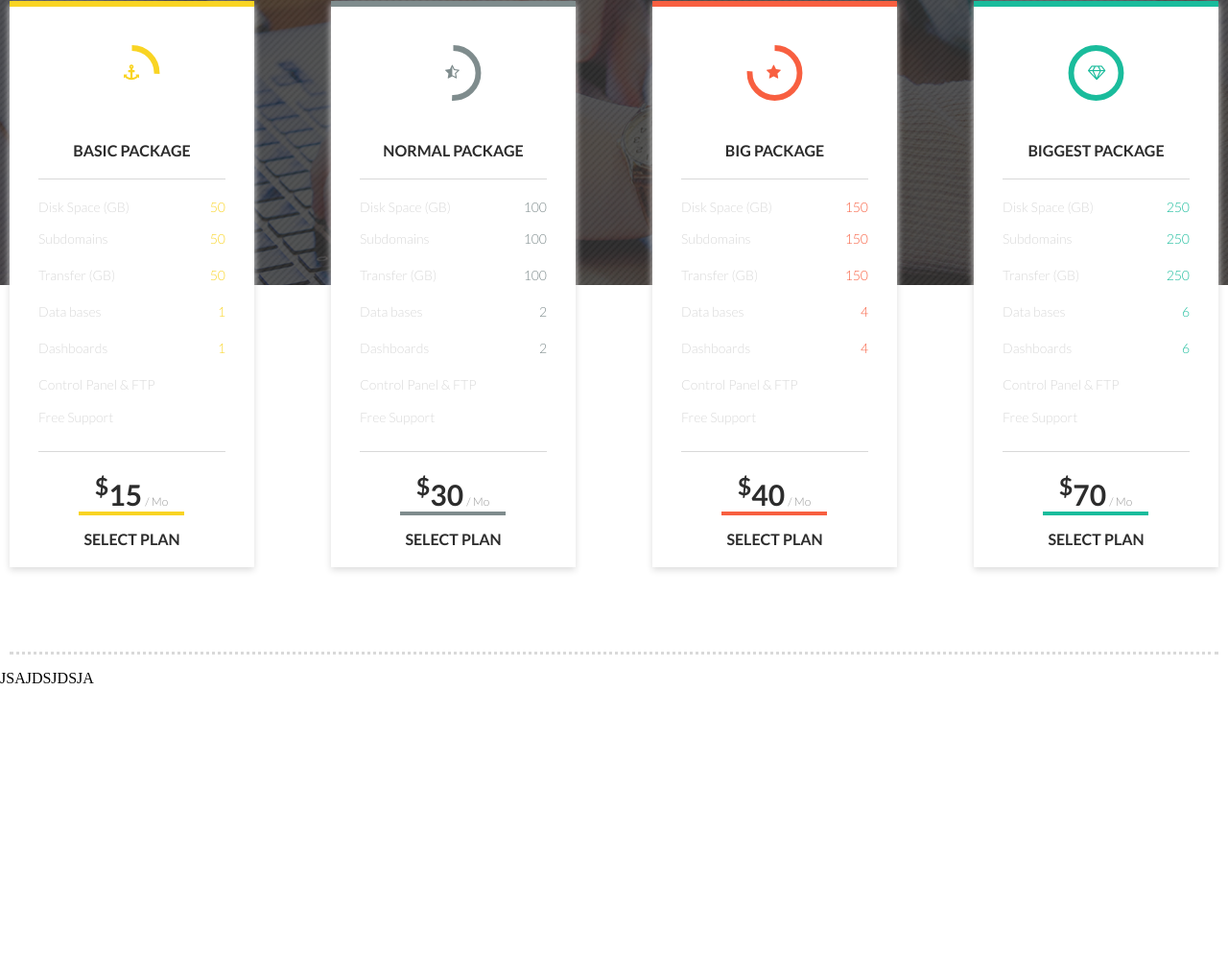
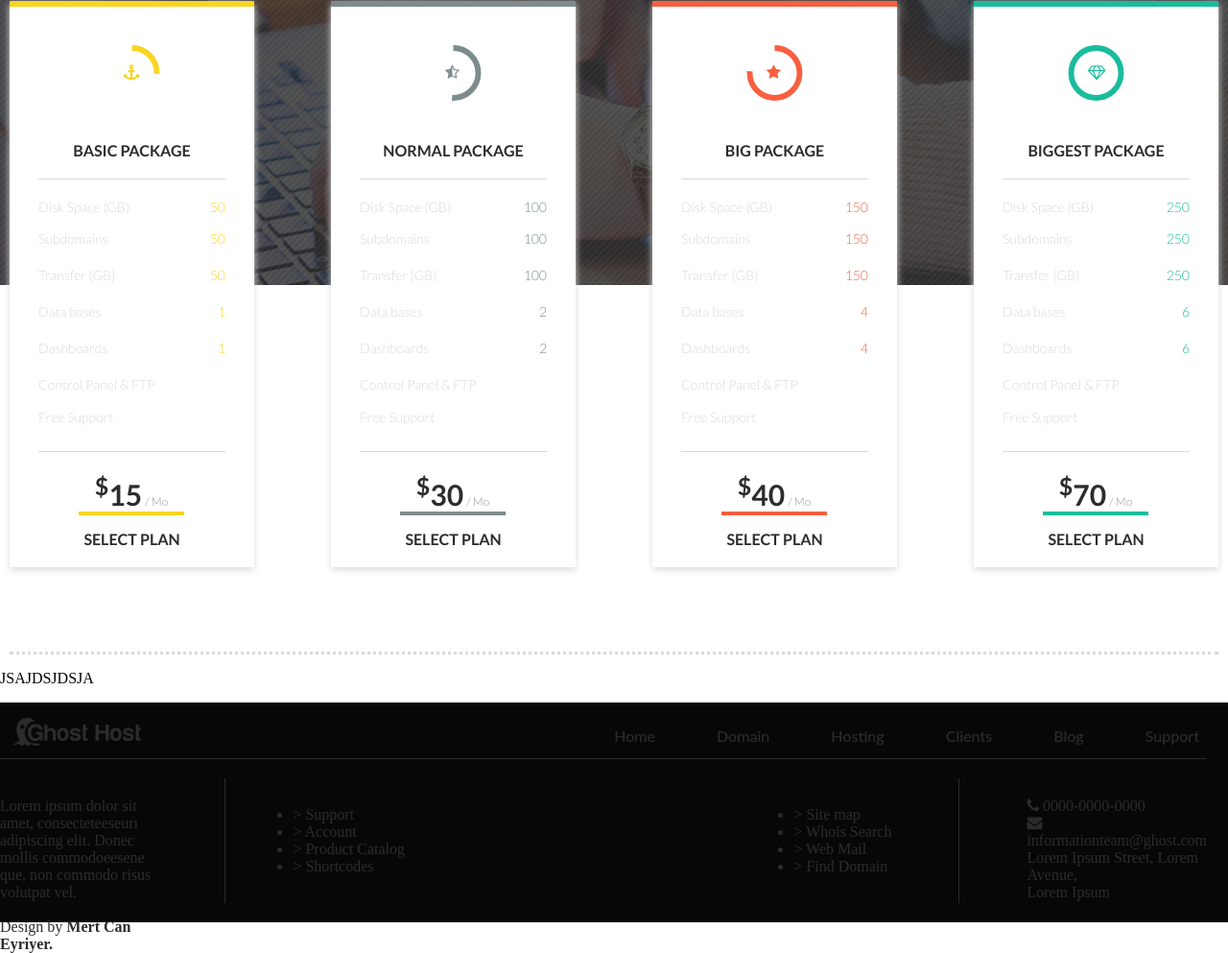
Before and after one commit to Radon-Rodion/RPI-lab1, a plain HTML site: page index.html in a window 1280 px wide. Shown: the part 1678-2671 px from the top of the page at 96% size. Before the commit the page ends 2410 px from the top, so only its background shows below. Drawn offline with Linux system fonts and the light colour scheme.

Commit message:
Added footer (with littlestyles) and some animations. Required font sizes, footer font and other styles/animations

```diff
--- a/index.html
+++ b/index.html
@@ -158,7 +158,7 @@
 				  <circle transform="rotate(-90 150 150)"  cx="240" cy="150" r="40" />
 
 				</svg>
-				<i class="fa fa-star icon" aria-hidden="true"></i>
+				<i class="fa fa-star icon"></i>
 			</div>
 			<div class="packages_singlePackage_name"> BIG PACKAGE </div>
 			<div class="singlePackage_info">
@@ -232,5 +232,51 @@
 </div>
 
 <p>JSAJDSJDSJA</p>
+
+<footer class="footer">
+	<div class="container">
+        <div class="header-inner">
+            <img src="images/logo.png" alt="logo"/>
+
+            <nav class="nav">
+                <a class="nav-link" href="#">Home</a>
+                <a class="nav-link" href="#">Domain</a>
+                <a class="nav-link" href="#">Hosting</a>
+                <a class="nav-link" href="#">Clients</a>
+                <a class="nav-link" href="#">Blog</a>
+                <a class="nav-link" href="#">Support</a>
+            </nav>
+        </div>
+		<div class = "footer_bottom">
+		<div class = "footer_bottom_left">
+			Lorem ipsum dolor sit amet, consecteteeseurı<br>
+			adipiscing elit. Donec mollis commodoeesene<br>
+			que, non commodo risus volutpat vel.<br><br>
+			Design by <strong>Mert Can Eyriyer.</strong>
+		</div>
+
+		<div class = "footer_bottom_center">
+			<div class = "footer_bottom_center_oneColumn">
+				<a class = "footer_bottom_center_oneCell" href="">> Support</a>
+				<a class = "footer_bottom_center_oneCell" href="">> Account</a>
+				<a class = "footer_bottom_center_oneCell" href="">> Product Catalog</a>
+				<a class = "footer_bottom_center_oneCell" href="">> Shortcodes</a>
+			</div>
+			<div class = "footer_bottom_center_oneColumn">
+				<a class = "footer_bottom_center_oneCell" href="">> Site map</a>
+				<a class = "footer_bottom_center_oneCell" href="">> Whois Search</a>
+				<a class = "footer_bottom_center_oneCell" href="">> Web Mail</a>
+				<a class = "footer_bottom_center_oneCell" href="">> Find Domain</a>
+			</div>
+		</div>
+
+		<div class = "footer_bottom_right">
+			<i class="fa fa-phone" aria-hidden="true"></i> 0000-0000-0000<br>
+			<i class="fa fa-envelope" aria-hidden="true"></i> informationteam@ghost.com<br>
+			Lorem Ipsum Street, Lorem Avenue,<br>Lorem Ipsum
+		<div>
+	</div>
+    </div>
+</footer>
 </body>
 </html>
--- a/static/css/styles.css
+++ b/static/css/styles.css
@@ -310,6 +310,13 @@ h1, h2, h3, h4 h5, h6 {
 	padding: 30px;
 	background-color: white;
 	box-shadow: 0 3px 7px #ddd;
+	transition: all 0.3s ease;
+}
+
+.packages_singlePackage:hover {
+  -webkit-transform: scale(1.2);
+  -ms-transform: scale(1.2);
+  transform: scale(1.2);
 }
 
 .wrapper {
@@ -409,3 +416,59 @@ h1, h2, h3, h4 h5, h6 {
 	font-weight: 100;
 	color: #959595;
 }
+
+/*Footer*/
+
+.footer{
+	background-color: #2a2a2a;
+	color: white;
+	padding-top: 10px;
+	filter: brightness(17%);
+}
+
+.footer_bottom{
+	max-width: 1258px;
+	width:100%;
+	border-top: solid;
+	border-color: white;
+	border-width: 1px;
+	padding: 20px 0 20px 0;
+	display: flex;
+    justify-content: space-between;
+    align-items: center;
+}
+
+.footer_bottom_left{
+	padding: 20px 70px 20px 0;
+	border-right: solid;
+	border-color: white;
+	border-width: 1px;
+	height: 130px;
+}
+
+.footer_bottom_center{
+	width: 100%;
+	padding: 20px 70px 20px 70px;
+	height: 130px;
+	display: flex;
+    justify-content: space-between;
+    align-items: center;
+}
+
+.footer_bottom_center_oneColumn{
+	display: block;
+}
+
+.footer_bottom_center_oneCell{
+	display: list-item;
+	color: white;
+	text-decoration: none;
+}
+
+.footer_bottom_right{
+	padding: 20px 0 20px 70px;
+	border-left: solid;
+	border-color: white;
+	border-width: 1px;
+	height: 130px;
+}
```
